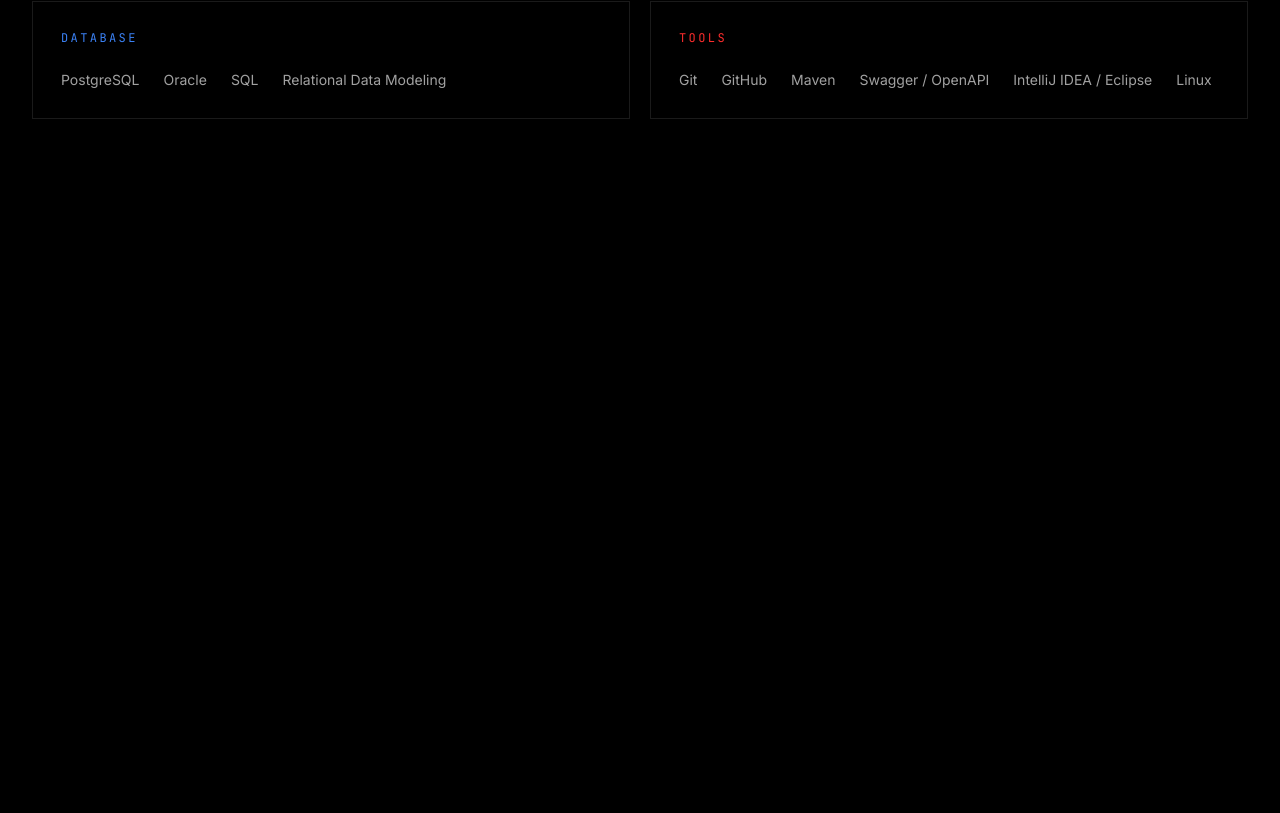
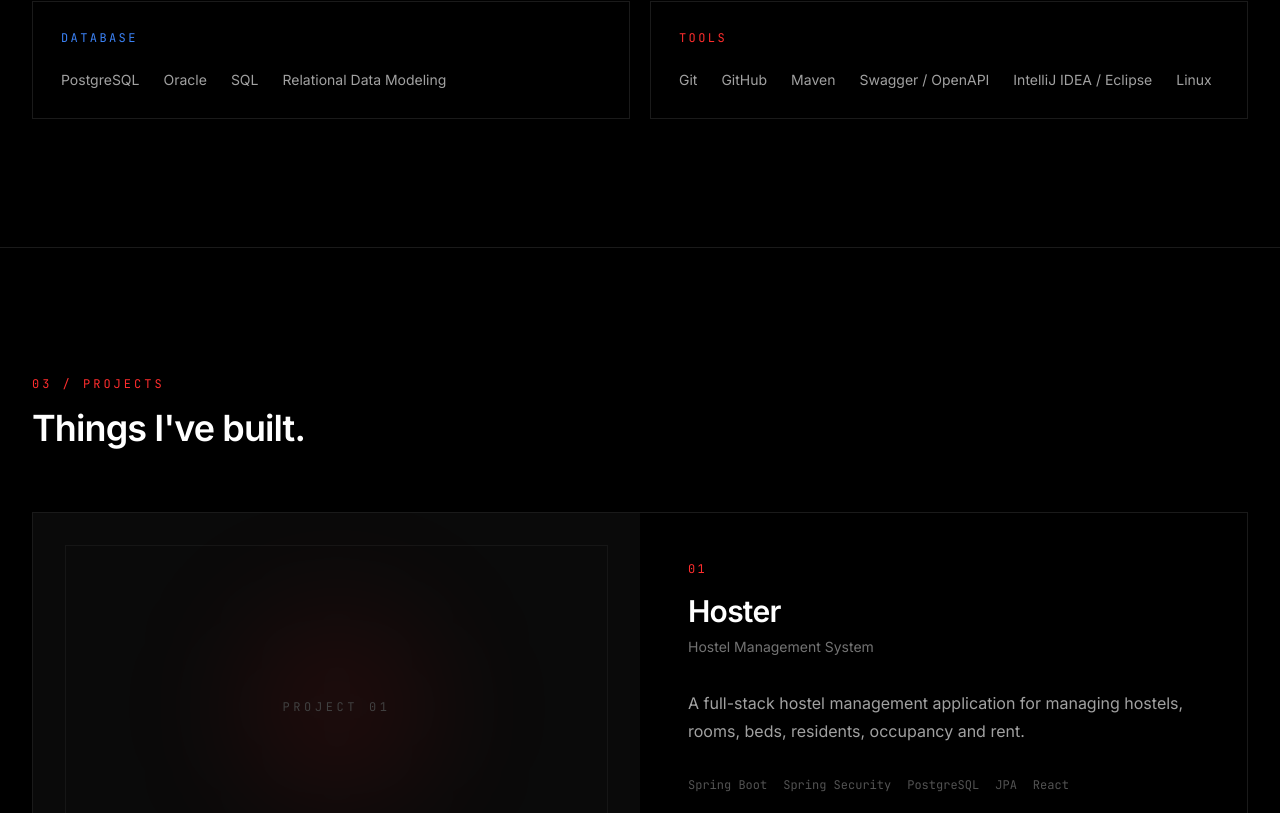
Before and after one commit to sunny-kumar-rana/portfolio, a React app: page / in a window 1280 px wide. Shown: the part 1987-2800 px from the top of the page. Before the commit the page ends 2234 px from the top, so only its background shows below. Built offline with nearby package versions, Linux system fonts and the light colour scheme; the HTML template or start-up script is replaced by a standard one.

Commit message:
add projects section

```diff
--- a/src/App.jsx
+++ b/src/App.jsx
@@ -2,6 +2,7 @@
 import Hero from './components/Hero'
 import About from './components/About'
 import Skills from './components/Skills'
+import Projects from './components/Projects'
 
 function App() {
   return (
@@ -12,6 +13,7 @@
         <Hero />
         <About />
         <Skills />
+        <Projects />
       </main>
     </>
   )
--- /dev/null
+++ b/src/components/Projects.jsx
@@ -0,0 +1,106 @@
+import projects from '../data/projects'
+
+function Projects() {
+    return (
+        <section
+            id="projects"
+            className="border-t border-white/10 px-6 py-32 lg:px-8"
+        >
+            <div className="mx-auto max-w-7xl">
+                <div className="mb-16">
+                    <p className="font-mono text-xs tracking-[0.25em] text-accent-red">
+                        03 / PROJECTS
+                    </p>
+
+                    <h2 className="mt-4 text-3xl font-semibold tracking-tight text-white sm:text-4xl">
+                        Things I've built.
+                    </h2>
+                </div>
+
+                <div className="space-y-8">
+                    {projects.map((project) => (
+                        <article
+                            key={project.id}
+                            className="group overflow-hidden border border-white/10 transition-colors duration-300 hover:border-white/20"
+                        >
+                            <div className="grid lg:grid-cols-2">
+                                <div className="relative flex min-h-72 items-center justify-center overflow-hidden bg-neutral-950 p-8 lg:min-h-96">
+                                    <div
+                                        className={
+                                            project.accent === 'red'
+                                                ? 'absolute h-48 w-48 rounded-full bg-accent-red/10 blur-3xl transition-all duration-500 group-hover:bg-accent-red/15'
+                                                : 'absolute h-48 w-48 rounded-full bg-accent-blue/10 blur-3xl transition-all duration-500 group-hover:bg-accent-blue/15'
+                                        }
+                                    />
+
+                                    <div className="relative flex h-full min-h-56 w-full items-center justify-center border border-white/5">
+                                        <span className="font-mono text-xs tracking-[0.3em] text-neutral-700">
+                                            PROJECT {project.number}
+                                        </span>
+                                    </div>
+                                </div>
+
+                                <div className="flex flex-col justify-between p-8 lg:p-12">
+                                    <div>
+                                        <p
+                                            className={
+                                                project.accent === 'red'
+                                                    ? 'font-mono text-xs tracking-[0.2em] text-accent-red'
+                                                    : 'font-mono text-xs tracking-[0.2em] text-accent-blue'
+                                            }
+                                        >
+                                            {project.number}
+                                        </p>
+
+                                        <h3 className="mt-4 text-3xl font-semibold tracking-tight text-white">
+                                            {project.title}
+                                        </h3>
+
+                                        <p className="mt-2 text-sm text-neutral-500">
+                                            {project.subtitle}
+                                        </p>
+
+                                        <p className="mt-8 max-w-xl leading-7 text-neutral-400">
+                                            {project.description}
+                                        </p>
+
+                                        <div className="mt-8 flex flex-wrap gap-x-4 gap-y-2">
+                                            {project.technologies.map((technology) => (
+                                                <span
+                                                    key={technology}
+                                                    className="font-mono text-xs text-neutral-600"
+                                                >
+                                                    {technology}
+                                                </span>
+                                            ))}
+                                        </div>
+                                    </div>
+
+                                    <div className="mt-10 flex items-center gap-6">
+                                        <a
+                                            href={project.github}
+                                            target="_blank"
+                                            rel="noreferrer"
+                                            className="text-sm text-neutral-300 transition-colors hover:text-accent-red"
+                                        >
+                                            GitHub ↗
+                                        </a>
+
+                                        <button onClick={() => window.open(project.demo, '_blank')}
+                                            type="button"
+                                            className="text-sm text-neutral-500 transition-colors hover:text-accent-blue"
+                                        >
+                                            View Project →
+                                        </button>
+                                    </div>
+                                </div>
+                            </div>
+                        </article>
+                    ))}
+                </div>
+            </div>
+        </section>
+    )
+}
+
+export default Projects
--- /dev/null
+++ b/src/data/projects.js
@@ -0,0 +1,73 @@
+const projects = [
+    {
+        id: 'hoster',
+        number: '01',
+        title: 'Hoster',
+        subtitle: 'Hostel Management System',
+        description:
+            'A full-stack hostel management application for managing hostels, rooms, beds, residents, occupancy and rent.',
+        technologies: [
+            'Spring Boot',
+            'Spring Security',
+            'PostgreSQL',
+            'JPA',
+            'React',
+        ],
+        accent: 'red',
+        github: 'https://github.com/sunny-kumar-rana',
+        demo: null,
+    },
+    {
+        id: 'hydration-tracker',
+        number: '02',
+        title: 'Hydration Tracker',
+        subtitle: 'Water Tracking Application',
+        description:
+            'A full-stack application for tracking daily water intake with authentication, dashboards and statistics.',
+        technologies: [
+            'Spring Boot',
+            'Spring Security',
+            'PostgreSQL',
+            'React',
+        ],
+        accent: 'blue',
+        github: 'https://github.com/sunny-kumar-rana',
+        demo: null,
+    },
+    {
+        id: 'digital-wallet',
+        number: '03',
+        title: 'Digital Wallet',
+        subtitle: 'Wallet & Transaction System',
+        description:
+            'A digital wallet application focused on user authentication, wallet management and transaction processing.',
+        technologies: [
+            'Spring Boot',
+            'Spring Security',
+            'JWT',
+            'PostgreSQL',
+            'React',
+        ],
+        accent: 'blue',
+        github: 'https://github.com/sunny-kumar-rana',
+        demo: null,
+    },
+    {
+        id: 'game-hub',
+        number: '04',
+        title: 'Game Hub',
+        subtitle: 'Browser Game Collection',
+        description:
+            'An interactive web application containing browser-based games including Snake, Sudoku, Tic-Tac-Toe and puzzles.',
+        technologies: [
+            'JavaScript',
+            'HTML',
+            'CSS',
+        ],
+        accent: 'red',
+        github: 'https://github.com/sunny-kumar-rana',
+        demo: 'https://sunny-kumar-rana.github.io/game-hub/',
+    },
+]
+
+export default projects
```
